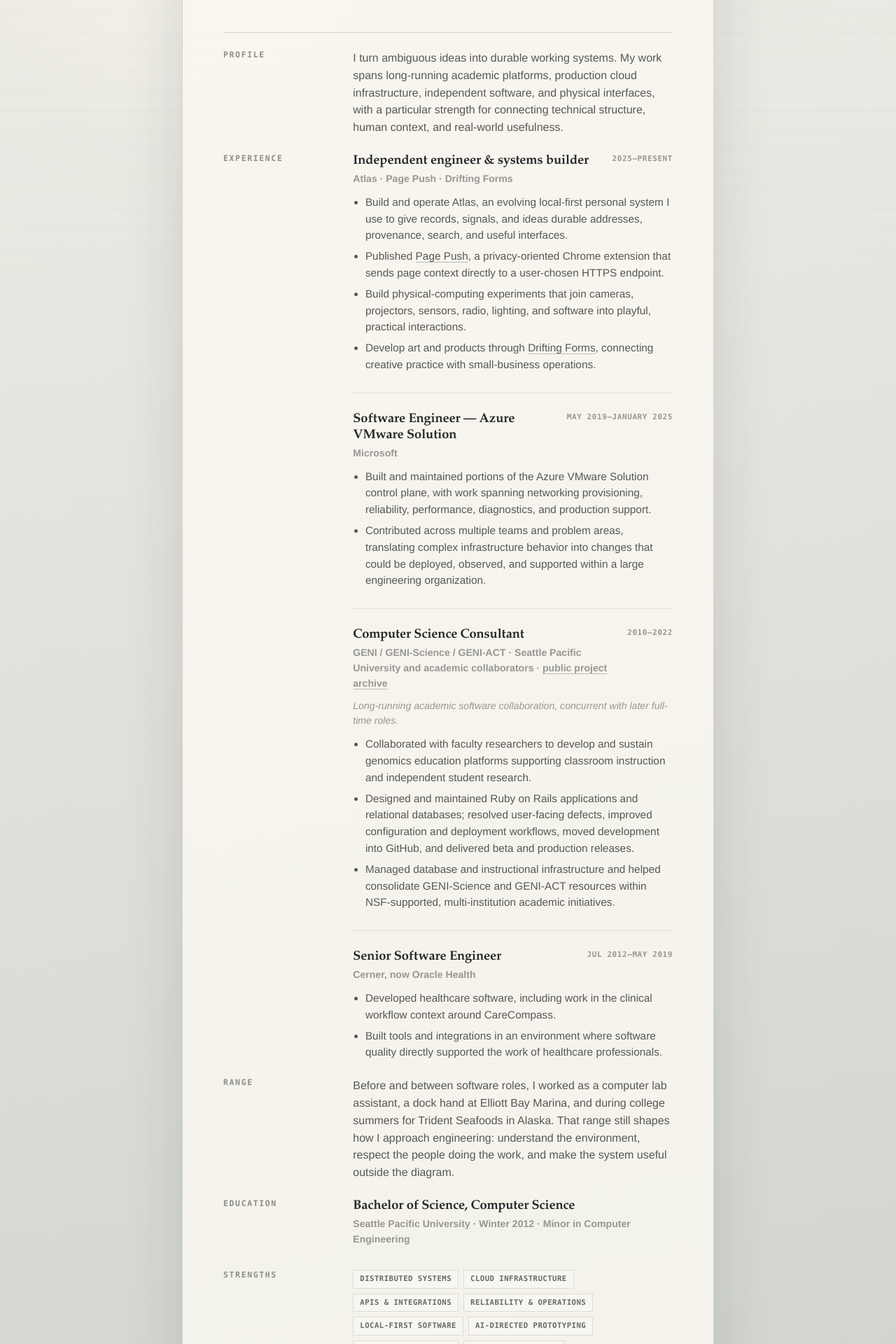
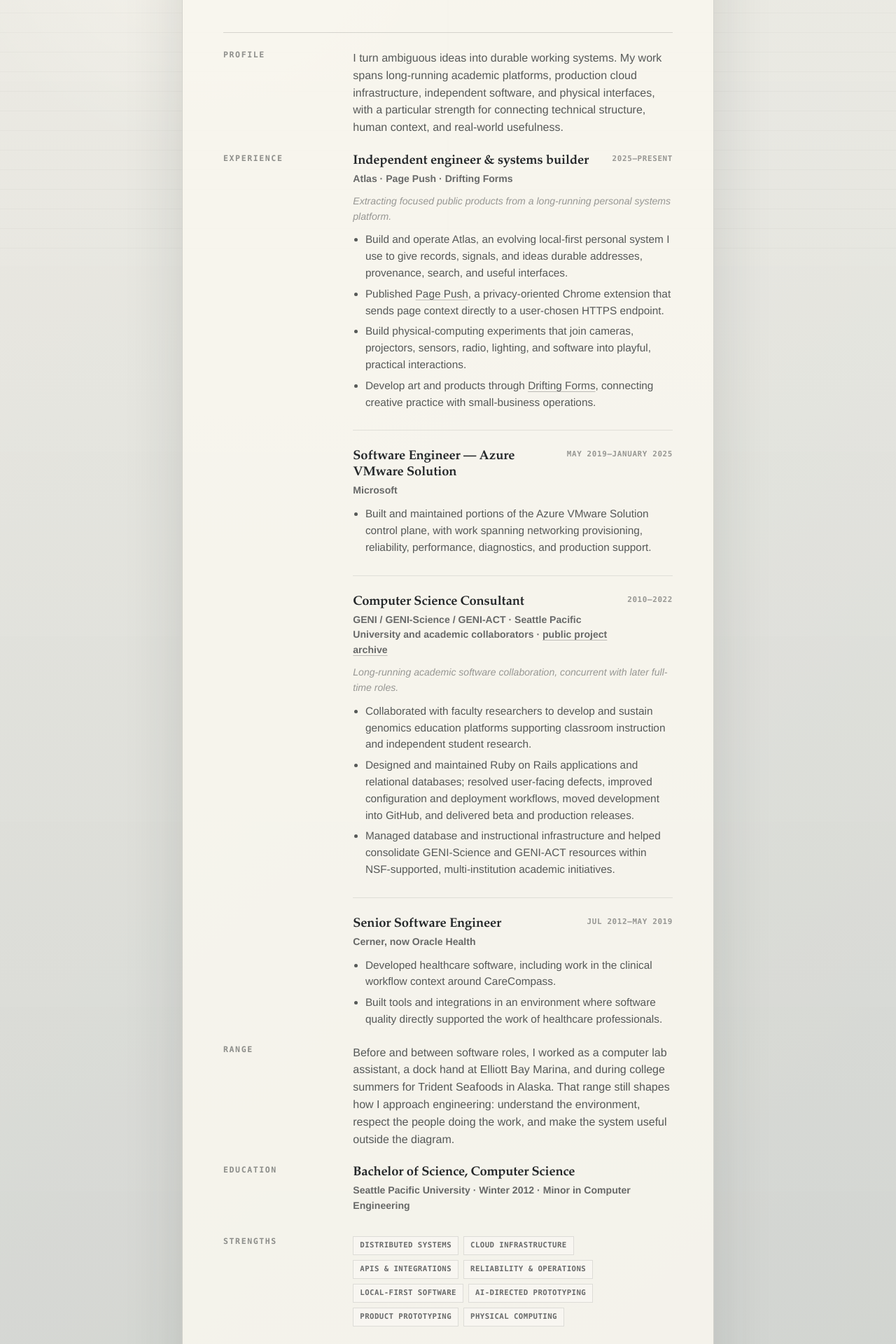
Before and after one commit to krwillxyz/krwillxyz.github.io, a Jekyll site: the page built from resume/index.md, in a window 1280 px wide. Shown: the part 545-2465 px from the top of the page at 70% size. Built offline with Jekyll 4.4.1, drawn with Linux system fonts in a browser that asks for light colours.

Commit message:
Emphasize current work on public resume

```diff
--- a/_layouts/default.html
+++ b/_layouts/default.html
@@ -489,7 +489,7 @@
 
   .resume-role .resume-org {
     margin-top: 3px;
-    color: var(--ink-faint);
+    color: var(--ink-soft);
     font-size: 0.88rem;
     font-weight: 650;
   }
@@ -502,7 +502,7 @@
 
   .resume-copy > .resume-org {
     margin: 3px 0 8px;
-    color: var(--ink-faint);
+    color: var(--ink-soft);
     font-size: 0.88rem;
     font-weight: 650;
   }
--- a/resume/index.md
+++ b/resume/index.md
@@ -31,6 +31,7 @@ body_class: resume-page
             <div><h3>Independent engineer &amp; systems builder</h3><p class="resume-org">Atlas · Page Push · Drifting Forms</p></div>
             <p class="resume-date">2025–present</p>
           </header>
+          <p class="resume-role-note">Extracting focused public products from a long-running personal systems platform.</p>
           <ul>
             <li>Build and operate Atlas, an evolving local-first personal system I use to give records, signals, and ideas durable addresses, provenance, search, and useful interfaces.</li>
             <li>Published <a href="/products/page-push/">Page Push</a>, a privacy-oriented Chrome extension that sends page context directly to a user-chosen HTTPS endpoint.</li>
@@ -46,7 +47,6 @@ body_class: resume-page
           </header>
           <ul>
             <li>Built and maintained portions of the Azure VMware Solution control plane, with work spanning networking provisioning, reliability, performance, diagnostics, and production support.</li>
-            <li>Contributed across multiple teams and problem areas, translating complex infrastructure behavior into changes that could be deployed, observed, and supported within a large engineering organization.</li>
           </ul>
         </article>
 
```
